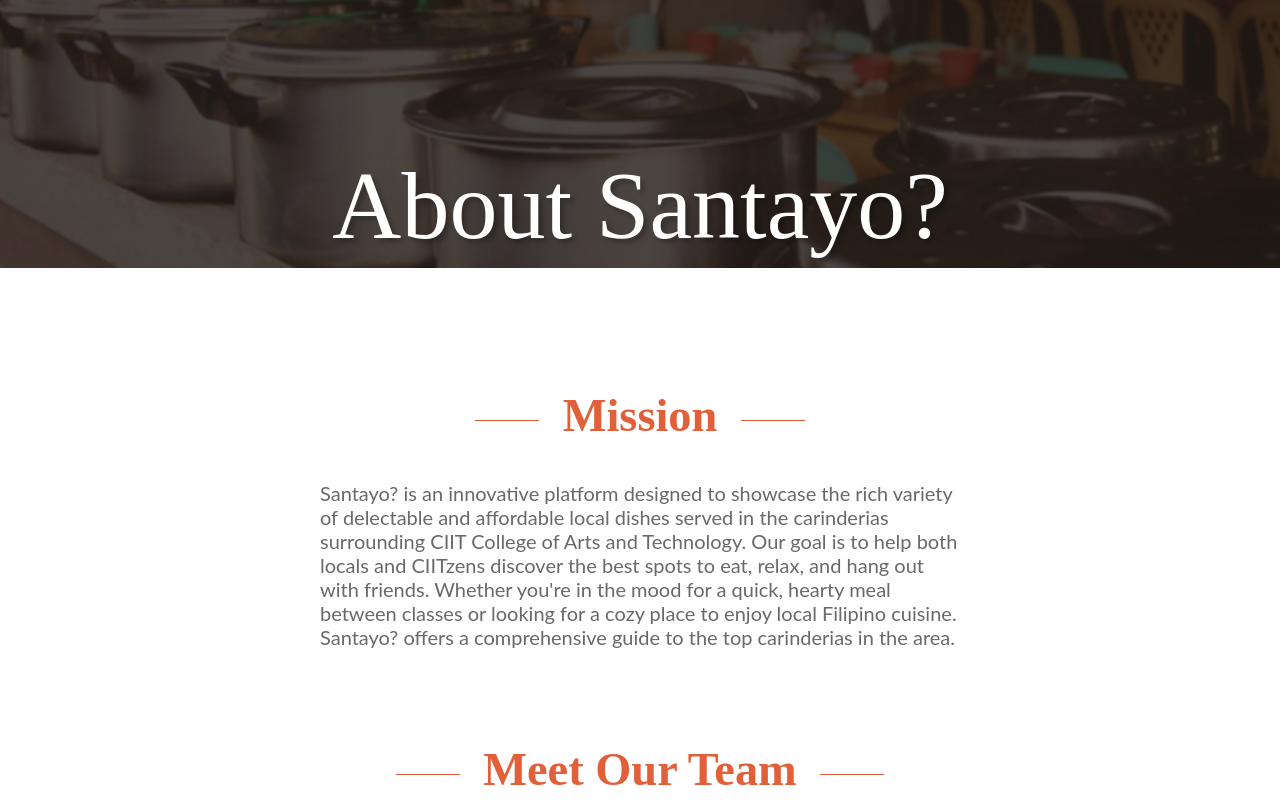
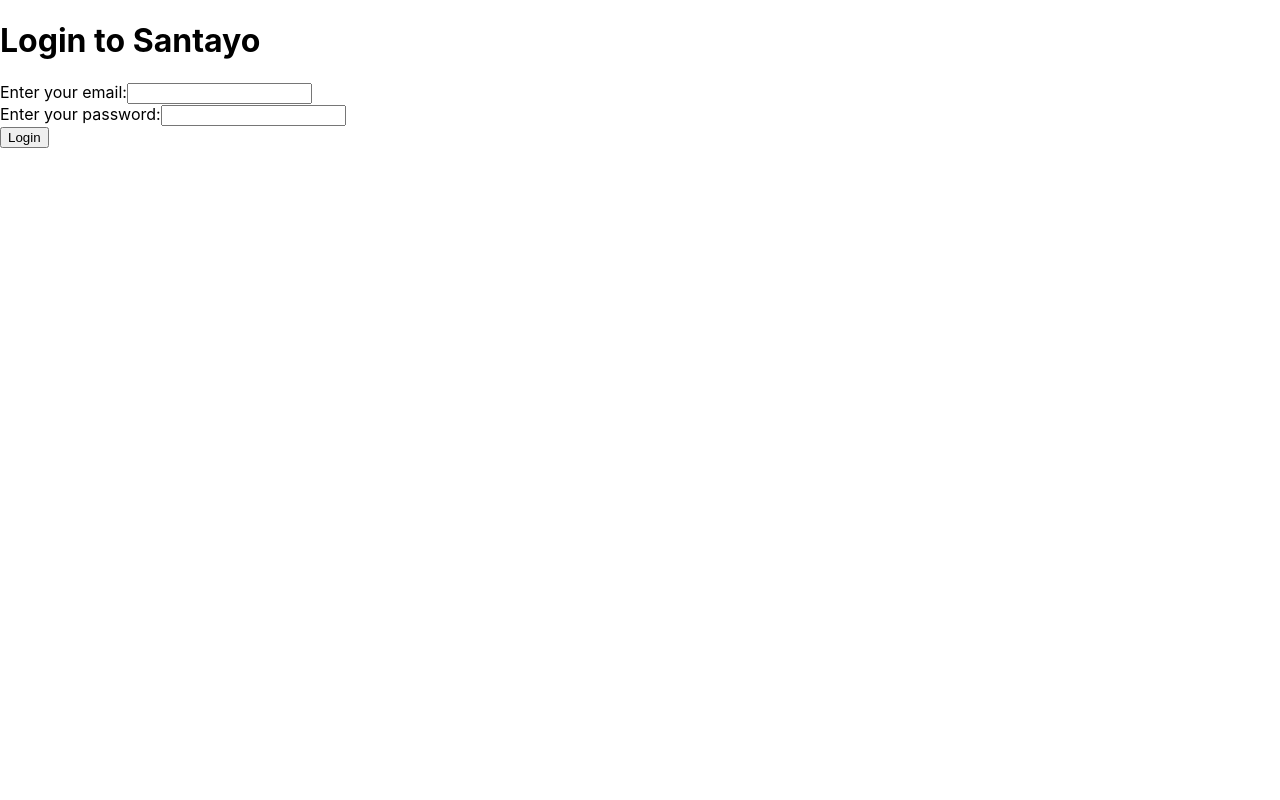
Before and after one commit to dyorgie/CSElectiveFinals, a React (Create React App) app in the folder finals/: page / in a window 1280 px wide. Shown: the top 800 px of the page. Built offline with nearby package versions, Linux system fonts and the light colour scheme.

Commit message:
reverted login as starting page

```diff
--- a/finals/src/App.js
+++ b/finals/src/App.js
@@ -5,7 +5,7 @@
 function App() {
   return (
     <>
-      <About></About>
+      <Login></Login>
     </>
   );
 }
```
